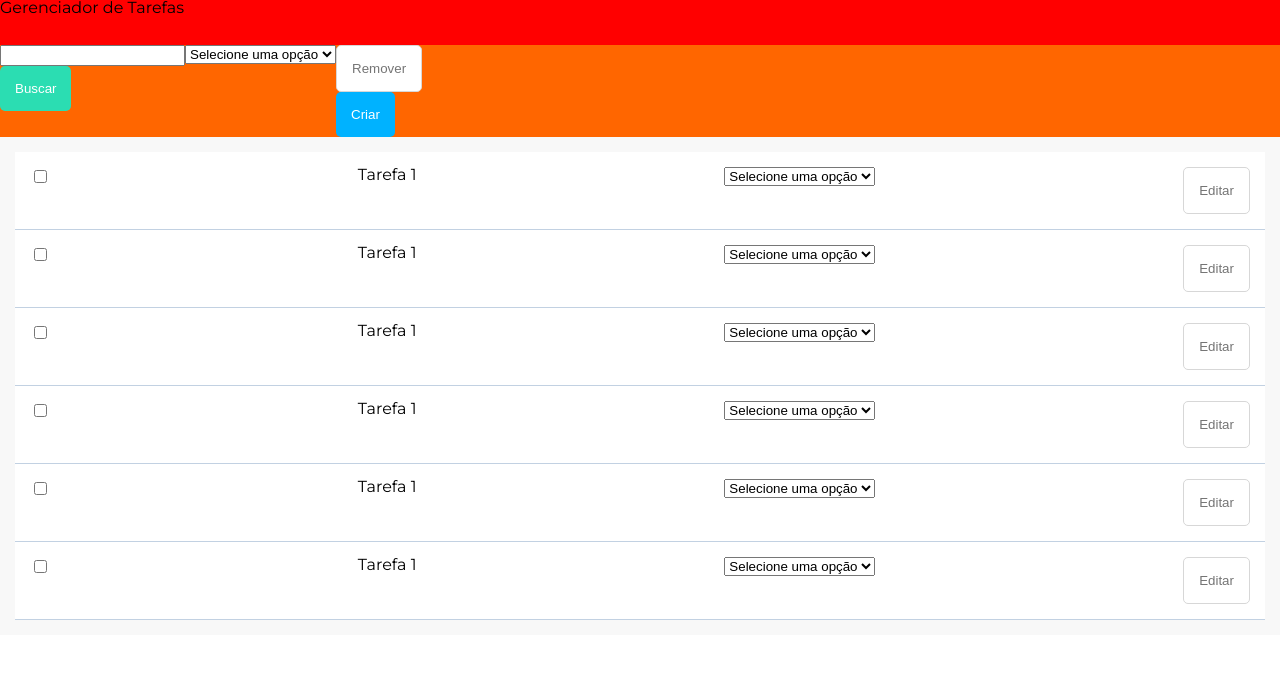
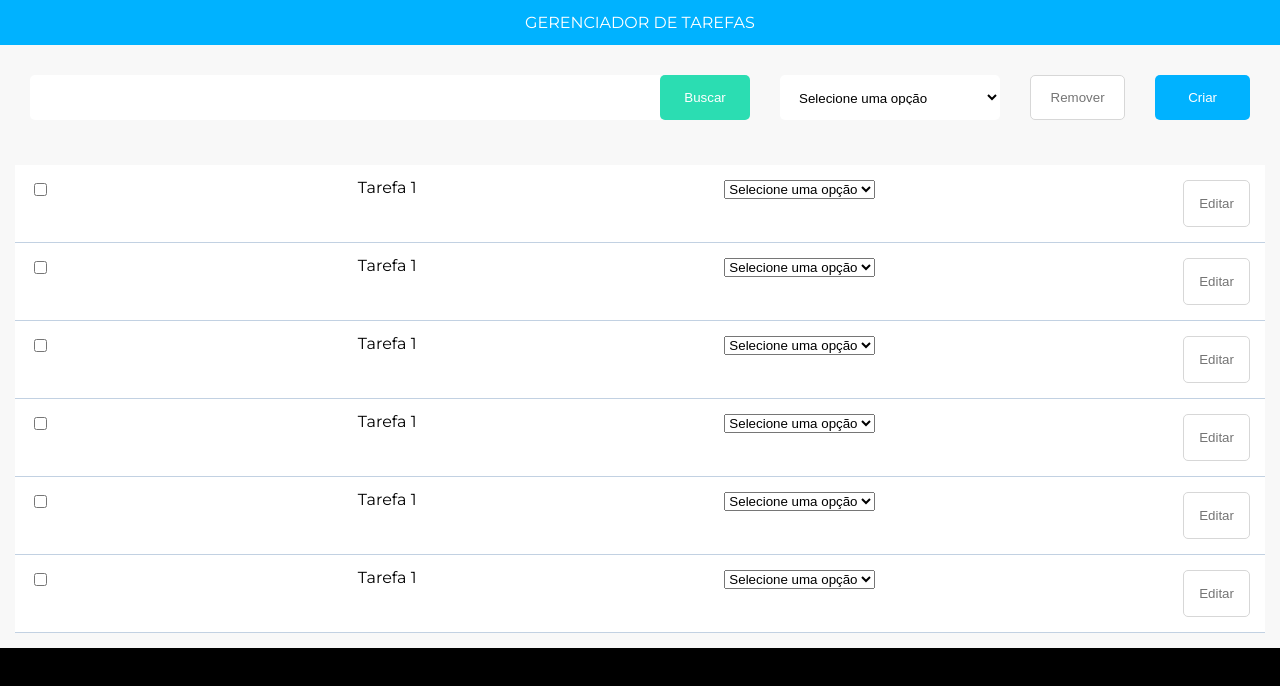
Before and after one commit to j30tech/tesk-manager, a plain HTML site: page index.html in a window 1280 px wide. Drawn offline with Linux system fonts and the light colour scheme.

Commit message:
- ajuste estrutural com grid no componente de filtros, botoes e busca -formatacao visual do header

```diff
--- a/assets/src/grid.css
+++ b/assets/src/grid.css
@@ -8,7 +8,6 @@ body{
     flex-wrap: wrap;
     align-items: flex-start;
     width: 100%;
-    background: red;
 
 
 }
@@ -19,7 +18,6 @@ body{
     align-items: flex-start;
     width: 100%;
     padding: 15px;
-    background: yellow;
 }
 
 .grid .row .collumn{
@@ -28,7 +26,6 @@ body{
     align-items: flex-start;
     width: 100%;
     padding: 15px;
-    background: pink;
 }
 
 .bg{
@@ -36,6 +33,7 @@ body{
     justify-content: center;
     align-items: flex-start;
     width: 100%;
+    padding: 15px;
     background: purple;
     color: white;
 }
--- a/assets/src/styles.css
+++ b/assets/src/styles.css
@@ -4,11 +4,14 @@ body{
 
 #header{
     display: flex;
-    justify-content: flex-start;
-    align-items: flex-start;
+    justify-content: center;
+    align-items: center;
     height: 45px;
     width: 100%;
-    background: #f00;
+    background: #00B2FF;
+    color: #fff;
+    text-transform: uppercase;
+
 }
 
 #controll{
@@ -16,7 +19,74 @@ body{
     justify-content: flex-start;
     align-items: flex-start;
     width: 100%;
-    background: #ff6600;
+    background: #f8f8f8;
+}
+
+#controll #search{
+    display: flex;
+    justify-content: flex-start;
+    align-items: flex-start;
+    width: 100%;
+}
+
+#search label,
+#search input{
+    display: flex;
+    justify-content: flex-start;
+    align-items: flex-start;
+}
+
+#search label{
+    width: 100%;
+}
+
+#search input{
+    width: calc(100% - 90px);
+    height: 45px;
+    border:0;
+    outline: 0;
+    padding-left: 15px;
+    padding-right: 15px;
+    border-top-left-radius: 5px;
+    border-bottom-left-radius: 5px;
+}
+#search button {
+    width: 90px;
+}
+
+#controll #filter,
+#controll #btn{
+    display: flex;
+    justify-content: flex-start;
+    align-items: flex-start;
+    width: 100%;
+}
+
+#controll #btn {
+    margin-left: 30px;
+
+}
+
+#controll #btn button + button {
+    margin-left: 30px;
+}
+
+#controll #btn button {
+    height: 45px;
+    width: 50%;
+}
+
+#controll #filter select{
+    display: flex;
+    justify-content: flex-start;
+    align-items: flex-start;
+    height: 45px;
+    width: 100%;
+    padding: 15px;
+    border-radius: 5px;
+    outline: 0;
+    border: 0;
+    background: #fff;
 }
 
 #content{
--- a/index.html
+++ b/index.html
@@ -7,8 +7,11 @@
     <meta name="viewport" content="width=device-width, initial-scale=1.0">
     <link rel="preconnect" href="https://fonts.googleapis.com">
     <link rel="preconnect" href="https://fonts.gstatic.com" crossorigin>
-    <link href="https://fonts.googleapis.com/css2?family=Montserrat:wght@100;200;300;400;500;600;700;800;900&display=swap" rel="stylesheet">
+    <link
+        href="https://fonts.googleapis.com/css2?family=Montserrat:wght@100;200;300;400;500;600;700;800;900&display=swap"
+        rel="stylesheet">
     <link rel="stylesheet" href="./assets/src/reset.css">
+    <link rel="stylesheet" href="./assets/src/grid.css">
     <link rel="stylesheet" href="./assets/src/styles.css">
 
     <title>Task Manager</title>
@@ -21,12 +24,17 @@
         </h1>
     </div>
     <div id="controll">
+        <div class="grid">
+            <div class="row">
+                <div class="collumn collumn-width-60">
                     <div id="search">
                         <label>
                             <input type="text">
                             <button class="bg-green">Buscar</button>
                         </label>
                     </div>
+                </div>
+                <div class="collumn collumn-width-40">
                     <div id="filter">
                         <select name="" id="">
                             <option value="">Selecione uma opção</option>
@@ -39,6 +47,11 @@
                         <button class="bg-white">Remover</button>
                         <button class="bg-blue">Criar</button>
                     </div>
+                </div>
+            </div>
+        </div>
+
+
 
     </div>
     <div id="content">
```
Also changed, not shown: entendendo-grid.html (+6 -35 lines). Lines whose indentation alone changed are shown as unchanged.
